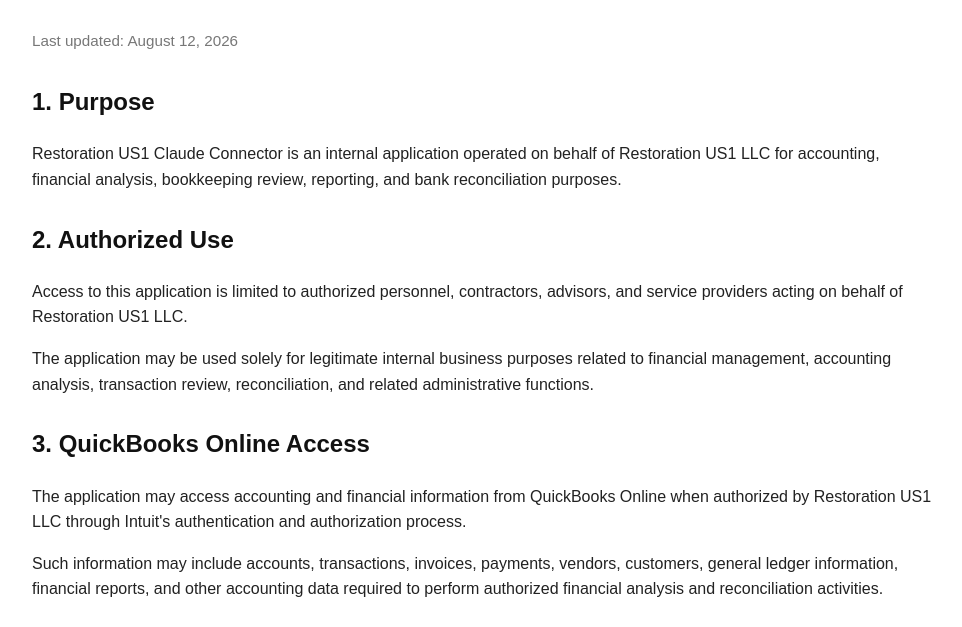
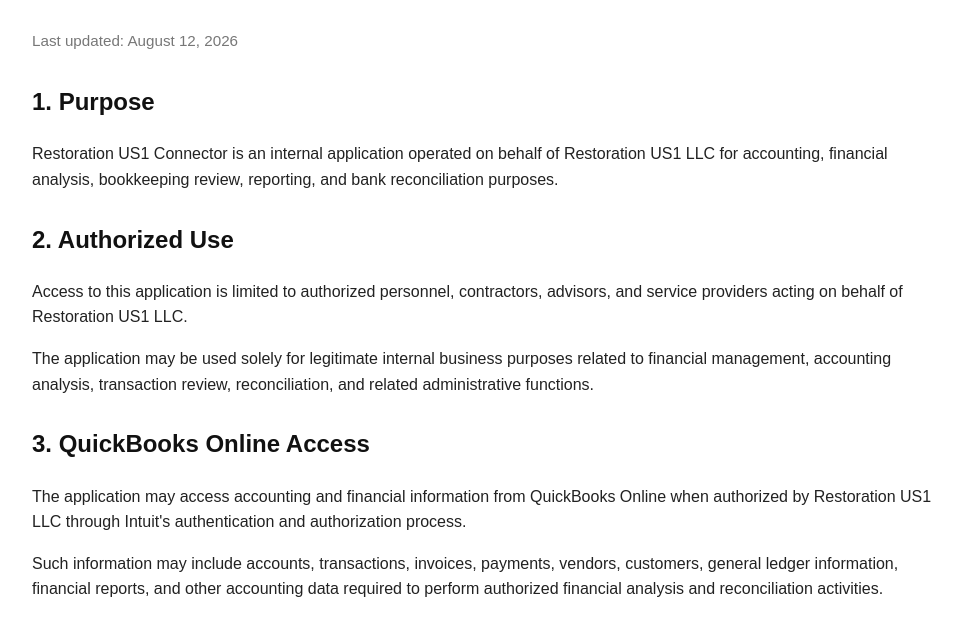
Before and after one commit to Janpi97/restoration-us1-claude-connector, a plain HTML site: page index.html in a window 1280 px wide. Shown: the part 136-763 px from the top of the page, without its empty margins (158-1120 px from the left). Drawn offline with Linux system fonts and the light colour scheme.

Commit message:
Update index.html

```diff
--- a/index.html
+++ b/index.html
@@ -57,7 +57,7 @@
   <section>
     <h2>1. Purpose</h2>
     <p>
-      Restoration US1 Claude Connector is an internal application operated on behalf
+      Restoration US1 Connector is an internal application operated on behalf
       of Restoration US1 LLC for accounting, financial analysis, bookkeeping review,
       reporting, and bank reconciliation purposes.
     </p>
```
